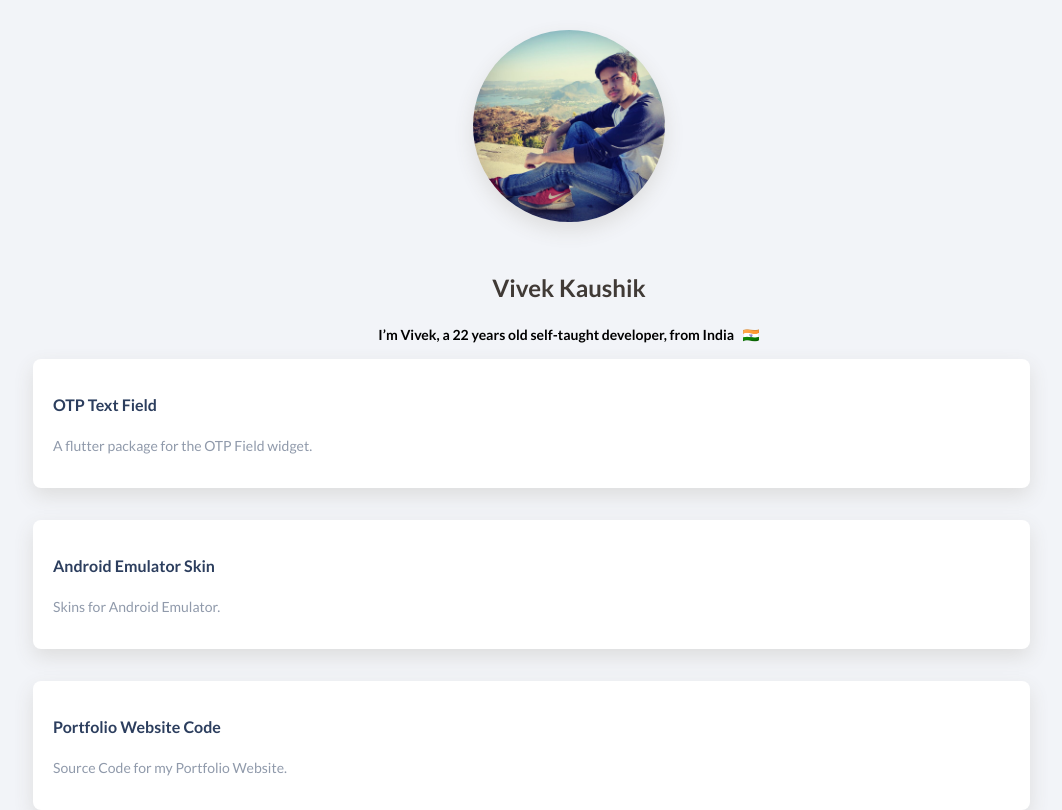
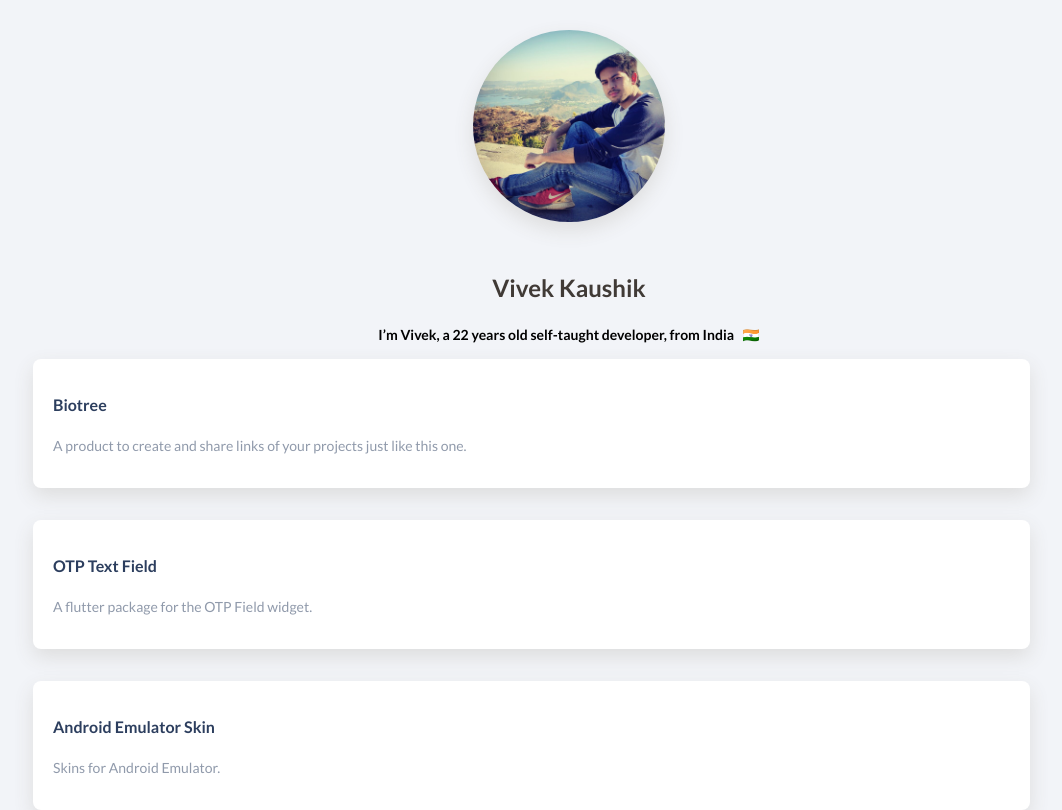
Before and after one commit to iamvivekkaushik/PortfolioWebsite-old, an Angular app: page /biotree in a window 1280 px wide. Shown: the top 810 px of the page, without its empty margins (71-1133 px from the left). Built offline with nearby package versions, Linux system fonts and the light colour scheme.

Commit message:
added biotree link

```diff
--- a/src/app/biotree/biotree.component.ts
+++ b/src/app/biotree/biotree.component.ts
@@ -8,6 +8,7 @@ import {BiotreeLink} from '../models/biotree-link';
 })
 export class BiotreeComponent implements OnInit {
   biotreeLinks: BiotreeLink[] = [
+    {name: 'Biotree', desc: 'A product to create and share links of your projects just like this one.', link: 'https://biotree.netlify.app/'},
     {name: 'OTP Text Field', desc: 'A flutter package for the OTP Field widget.', link: 'https://github.com/iamvivekkaushik/OTPTextField'},
     {name: 'Android Emulator Skin', desc: 'Skins for Android Emulator.', link: 'https://github.com/iamvivekkaushik/AndroidEmulatorSkin'},
     {name: 'Portfolio Website Code', desc: 'Source Code for my Portfolio Website.', link: 'https://github.com/iamvivekkaushik/PortfolioWebsite'},
```
